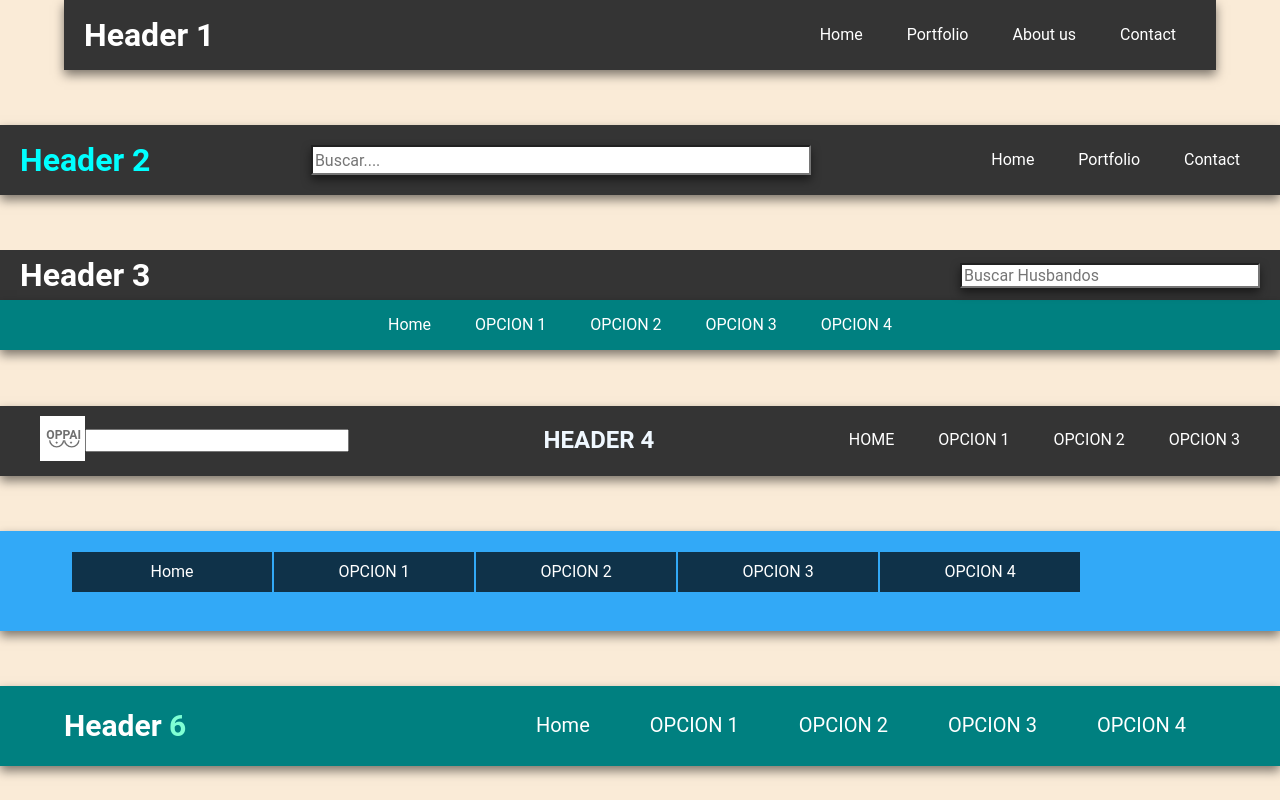
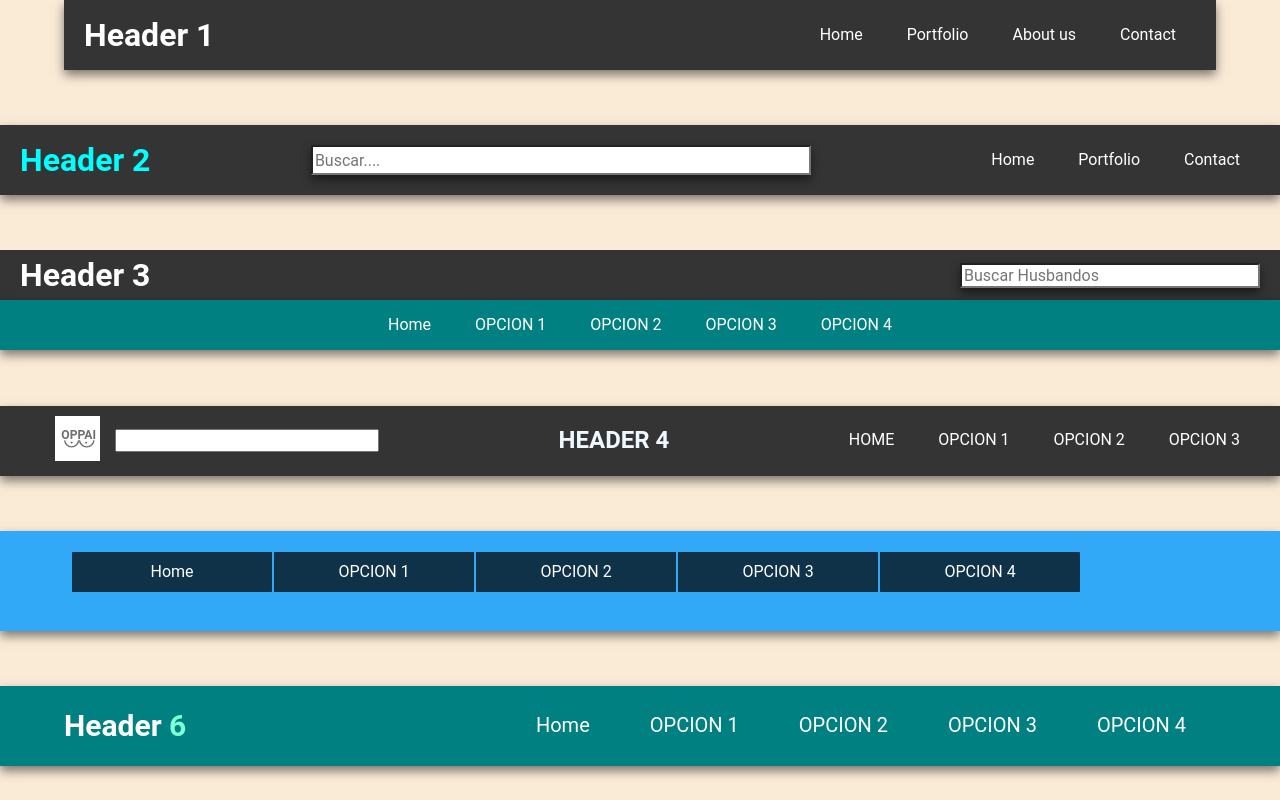
Before and after one commit to KPBaldur/HEADER-EXAMPLES, a plain HTML site: page index.html in a window 1280 px wide. Shown: the top 800 px of the page. Drawn offline with Linux system fonts and the light colour scheme.

Commit message:
Update styles.css

```diff
--- a/styles.css
+++ b/styles.css
@@ -154,6 +154,11 @@ header .contenedor4 .icon {
     display: flex;
     padding: 0 20px;
     align-items: center;
+    justify-content: space-between;
+}
+
+header .contenedor4 .icon img{
+    margin: 15px;
 }
 
 header .contenedor4 .Titulo{
```
